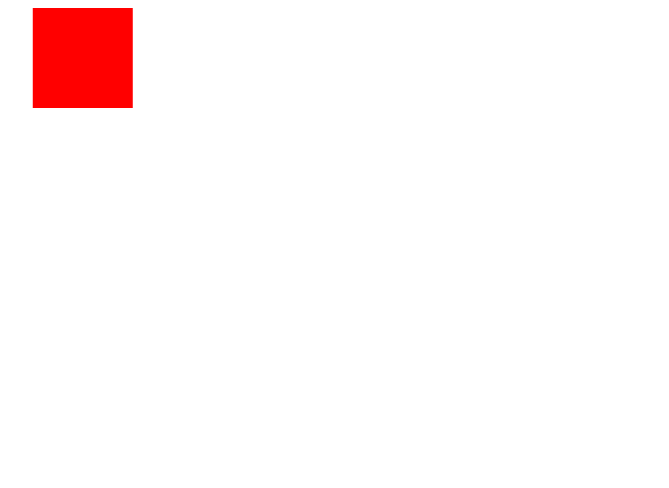
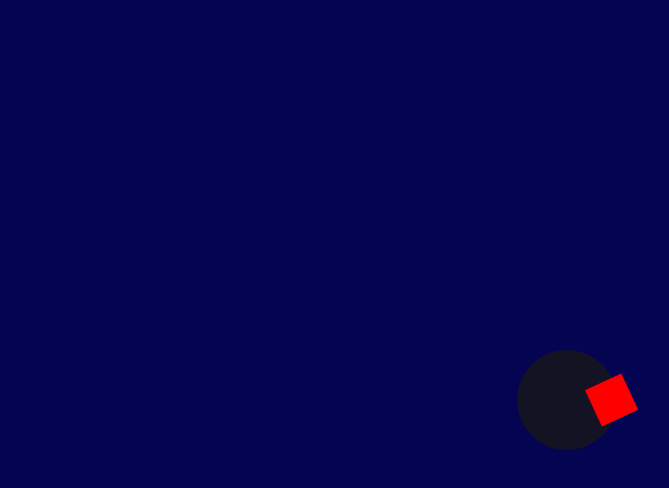
Before and after one commit to snayeemu/css-animations, a React (Vite) app: page / in a window 1280 px wide. Shown: the top 488 px of the page, without its empty margins (73-742 px from the left). Built offline with nearby package versions, Linux system fonts and the light colour scheme.

Commit message:
loading animation added

```diff
--- a/src/App.css
+++ b/src/App.css
@@ -1,21 +1,55 @@
-.box {
+* {
+  box-sizing: border-box;
+  padding: 0;
+  margin: 0;
+}
+
+.main {
+  height: 100vh;
+  width: 100%;
+  background-color: rgb(4, 4, 83);
+  display: flex;
+  justify-content: center;
+  align-items: center;
+}
+
+.loading {
+  display: flex;
+  justify-content: center;
+  align-items: center;
+  position: relative;
+}
+
+.glass {
   height: 100px;
   width: 100px;
-  background-color: red;
-  animation-name: moving;
+  background-color: rgba(25, 24, 24, 0.785);
+  border-radius: 100%;
+  position: absolute;
+  z-index: 3;
+}
+
+.box {
+  height: 40px;
+  width: 40px;
+  background-color: rgb(255, 0, 0);
+  position: absolute;
+  z-index: 2;
+  animation: loading;
   animation-duration: 5s;
-  animation-direction: alternate;
   animation-iteration-count: infinite;
 }
 
-@keyframes moving {
+@keyframes loading {
   0% {
-    transform: translate(0);
+    transform: translate(-100px);
   }
   50% {
-    transform: translate(100px);
+    transform: translate(100px) rotate(90deg);
+    z-index: 2;
   }
   100% {
-    transform: translate(1000px);
+    transform: translate(-100px);
+    z-index: 5;
   }
 }
--- a/src/App.tsx
+++ b/src/App.tsx
@@ -3,7 +3,10 @@ import "./App.css";
 function App() {
   return (
     <div className="main">
-      <div className="box"></div>
+      <div className="loading">
+        <div className="glass"></div>
+        <div className="box"></div>
+      </div>
     </div>
   );
 }
```
